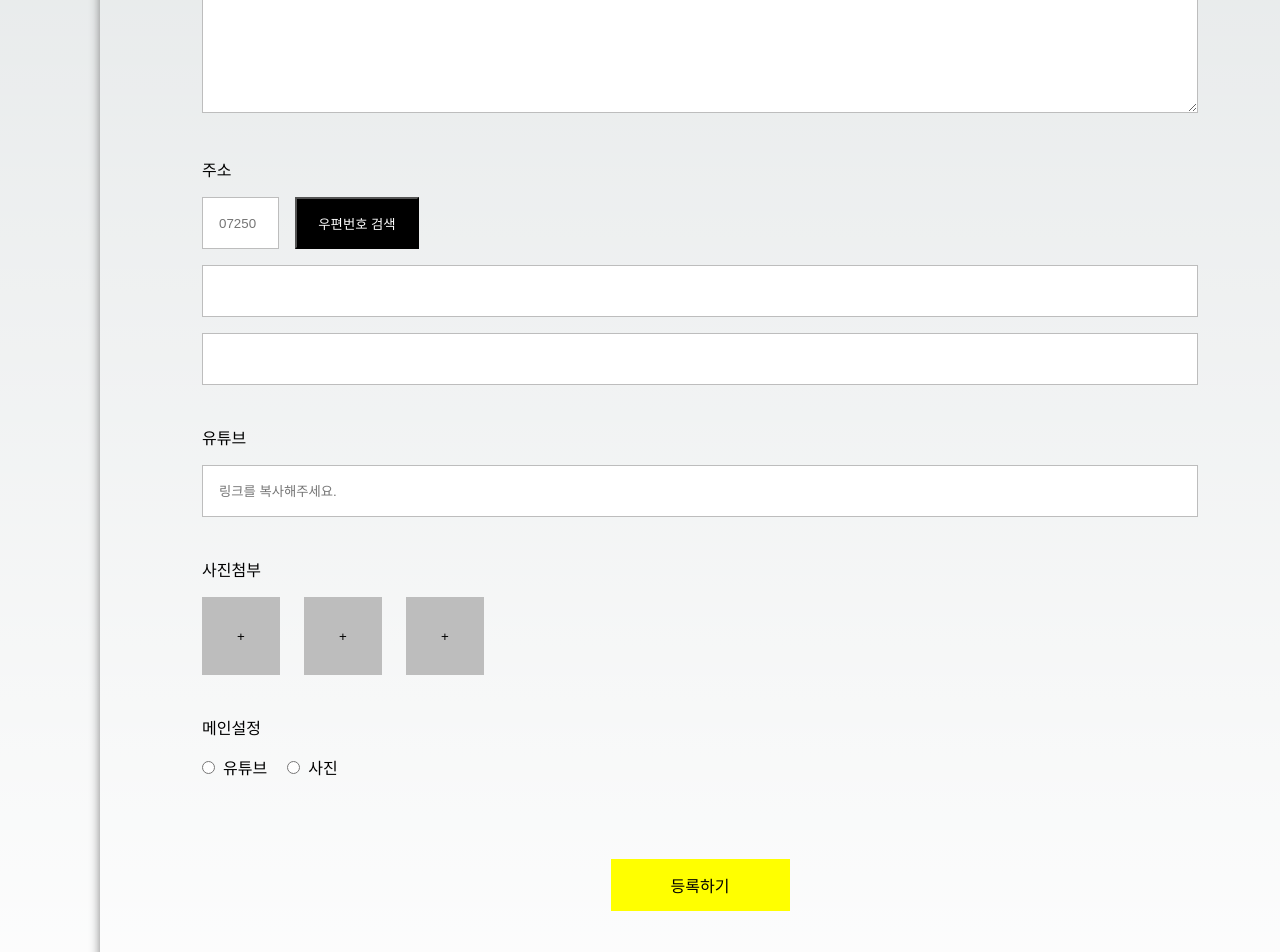
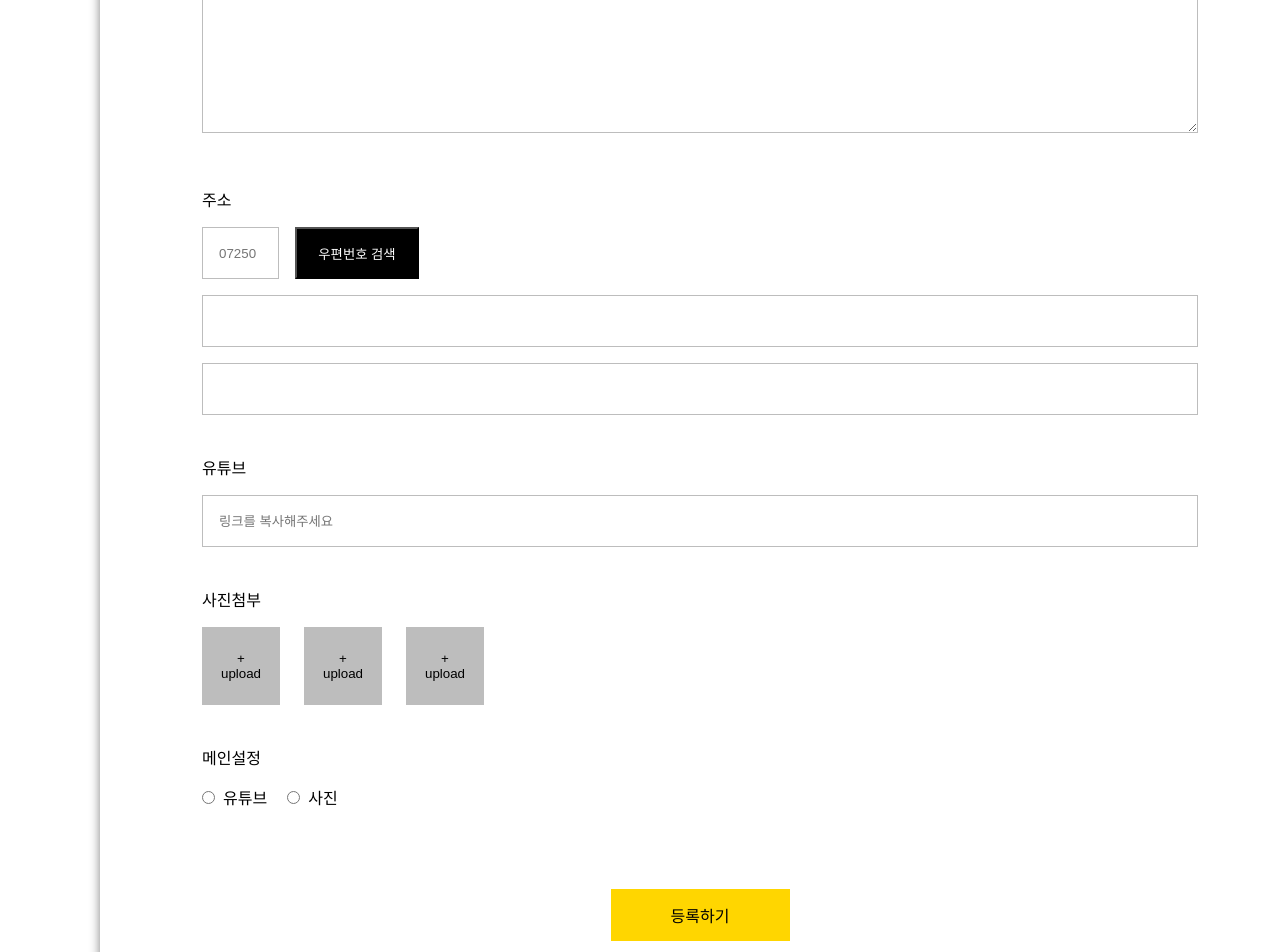
Before and after one commit to devgyuri/freeboard, a Next.js app: page /boards/new in a window 1280 px wide. Shown: the part 980-1932 px from the top of the page. Built offline with nearby package versions, Linux system fonts and the light colour scheme.

Commit message:
using react state

```diff
--- a/pages/boards/new/index.js
+++ b/pages/boards/new/index.js
@@ -1,48 +1,111 @@
 import {
+  Wrapper,
+  Title,
   Address,
-    ButtonWrapper,
   Contents,
   ImageWrapper,
   InputWrapper,
   Label,
-    OptionWrapper,
   Password,
-    RadioButton,
-    RadioLabel,
   SearchButton,
   Subject,
-    SubmitButton,
-    Title,
   UploadButton,
-    Wrapper,
   Writer,
   WriterWrapper,
   Youtube,
   Zipcode,
-    ZipcodeWrapper
+  ZipcodeWrapper,
+  ButtonWrapper,
+  CancelButton,
+  OptionWrapper,
+  RadioButton,
+  RadioLabel,
+  SubmitButton,
+  Error
 } from "../../../styles/boardsNew";
+import { useState } from "react";
 
 export default function BoardsNewPage() {
+  const [writer, setWriter] = useState("");
+  const [password, setPassword] = useState("");
+  const [title, setTitle] = useState("");
+  const [contents, setContents] = useState("");
+
+  const [writerError, setWriterError] = useState("");
+  const [passwordError, setPasswordError] = useState("");
+  const [titleError, setTitleError] = useState("");
+  const [contentsError, setContentsError] = useState("");
+
+  const onChangeWriter = (event) => {
+    setWriter(event.target.value);
+    if(event.target.value !== "") {
+      setWriterError("작성자를 입력해주세요");
+    }
+  };
+
+  const onChangePassword = (event) => {
+    setPassword(event.target.value);
+    if(event.target.value !== "") {
+      setPasswordError("");
+    }
+  };
+
+  const onChangeTitle = (event) => {
+    setTitle(event.target.value);
+    if(event.target.value !== "") {
+      setTitleError("");
+    }
+  };
+
+  const onChangeContents = (event) => {
+    setContents(event.target.value);
+    if(event.target.value !== "") {
+      setContentsError("");
+    }
+  };
+
+  const onClickSubmit = (event) => {
+    if(!writer) {
+      setWriterError("작성자를 입력해주세요");
+    }
+    if(!password) {
+      setPasswordError("비밀번호를 입력해주세요");
+    }
+    if(!title) {
+      setTitleError("제목을 입력해주세요");
+    }
+    if(!contents) {
+      setContentsError("내용을 입력해주세요");
+    }
+    if(writer && password && title && contents) {
+      alert("게시글이 등록되었습니다");
+    }
+  };
+
   return (
     <Wrapper>
       <Title>게시글 등록</Title>
       <WriterWrapper>
         <InputWrapper>
           <Label>작성자</Label>
-            <Writer type="text" placeholder="이름을 적어주세요."/>
+          <Writer type="text" placeholder="이름을 적어주세요" onChange={onChangeWriter}/>
+          <Error>{writerError}</Error>
         </InputWrapper>
         <InputWrapper>
           <Label>비밀번호</Label>
-            <Password type="password" placeholder="비밀번호를 작성해주세요."/>
+          <Password type="password" placeholder="비밀번호를 작성해주세요" onChange={onChangePassword}/>
+          <Error>{passwordError}</Error>
         </InputWrapper>
       </WriterWrapper>
       <InputWrapper>
         <Label>제목</Label>
-          <Subject type="text" placeholder="제목을 작성해주세요."/>
+        <Subject type="text" placeholder="제목을 작성해주세요" onChange={onChangeTitle}/>
+        <Error>{titleError}</Error>
       </InputWrapper>
       <InputWrapper>
         <Label>내용</Label>
-          <Contents placeholder="내용을 작성해주세요."/>
+        <Contents type="text" placeholder="내용을 작성해주세요" onChange={onChangeContents}/>
+        <Error>{contentsError}</Error>
       </InputWrapper>
       <InputWrapper>
         <Label>주소</Label>
@@ -50,18 +113,18 @@ import {
           <Zipcode placeholder="07250"/>
           <SearchButton>우편번호 검색</SearchButton>
         </ZipcodeWrapper>
-          <Address />
-          <Address />
+        <Address/>
+        <Address/>
       </InputWrapper>
       <InputWrapper>
         <Label>유튜브</Label>
-          <Youtube placeholder="링크를 복사해주세요."/>
+        <Youtube placeholder="링크를 복사해주세요"/>
       </InputWrapper>
       <ImageWrapper>
         <Label>사진첨부</Label>
-          <UploadButton>+</UploadButton>
-          <UploadButton>+</UploadButton>
-          <UploadButton>+</UploadButton>
+        <UploadButton>+<br/>upload</UploadButton>
+        <UploadButton>+<br/>upload</UploadButton>
+        <UploadButton>+<br/>upload</UploadButton>
       </ImageWrapper>
       <OptionWrapper>
         <Label>메인설정</Label>
@@ -71,8 +134,8 @@ import {
         <RadioLabel htmlFor="image">사진</RadioLabel>
       </OptionWrapper>
       <ButtonWrapper>
-          <SubmitButton>등록하기</SubmitButton>
+        <SubmitButton onClick={onClickSubmit}>등록하기</SubmitButton>
       </ButtonWrapper>
     </Wrapper>
   );
-  }
+};
--- a/styles/boardsNew.js
+++ b/styles/boardsNew.js
@@ -2,7 +2,7 @@ import styled from "@emotion/styled";
 
 export const Wrapper = styled.div`
   width: 1200px;
-  border: 1px solid black;
+  /* height: 1847px; */
   margin: 100px;
   padding-top: 80px;
   padding-bottom: 100px;
@@ -16,7 +16,7 @@ export const Wrapper = styled.div`
 `;
 
 export const Title = styled.div`
-  font-family: Arial, Helvetica, sans-serif;
+  font-family: Aria, Helvetica, sans-serif;
   font-size: 34px;
   font-weight: bold;
 `;
@@ -126,13 +126,13 @@ export const OptionWrapper = styled.div`
 
 export const RadioButton = styled.input`
   cursor: pointer;
+  accent-color: #ffd600;
 `;
 
 export const RadioLabel = styled.label`
   margin-left: 8px;
   margin-right: 20px;
   font-weight: 500;
-  cursor: pointer;
 `;
 
 export const ButtonWrapper = styled.div`
@@ -163,6 +163,11 @@ export const SubmitButton = styled.button`
   margin-left: 12px;
   margin-right: 12px;
   cursor: pointer;
+  background-color: #ffd600;
+`;
 
-  background-color: yellow;
+export const Error = styled.div`
+    padding-top: 10px;
+    font-size: 14px;
+    color: red;
 `;
--- a/styles/globals.css
+++ b/styles/globals.css
@@ -1,107 +1,5 @@
-:root {
-  --max-width: 1100px;
-  --border-radius: 12px;
-  --font-mono: ui-monospace, Menlo, Monaco, 'Cascadia Mono', 'Segoe UI Mono',
-    'Roboto Mono', 'Oxygen Mono', 'Ubuntu Monospace', 'Source Code Pro',
-    'Fira Mono', 'Droid Sans Mono', 'Courier New', monospace;
-
-  --foreground-rgb: 0, 0, 0;
-  --background-start-rgb: 214, 219, 220;
-  --background-end-rgb: 255, 255, 255;
-
-  --primary-glow: conic-gradient(
-    from 180deg at 50% 50%,
-    #16abff33 0deg,
-    #0885ff33 55deg,
-    #54d6ff33 120deg,
-    #0071ff33 160deg,
-    transparent 360deg
-  );
-  --secondary-glow: radial-gradient(
-    rgba(255, 255, 255, 1),
-    rgba(255, 255, 255, 0)
-  );
-
-  --tile-start-rgb: 239, 245, 249;
-  --tile-end-rgb: 228, 232, 233;
-  --tile-border: conic-gradient(
-    #00000080,
-    #00000040,
-    #00000030,
-    #00000020,
-    #00000010,
-    #00000010,
-    #00000080
-  );
-
-  --callout-rgb: 238, 240, 241;
-  --callout-border-rgb: 172, 175, 176;
-  --card-rgb: 180, 185, 188;
-  --card-border-rgb: 131, 134, 135;
-}
-
-@media (prefers-color-scheme: dark) {
-  :root {
-    --foreground-rgb: 255, 255, 255;
-    --background-start-rgb: 0, 0, 0;
-    --background-end-rgb: 0, 0, 0;
-
-    --primary-glow: radial-gradient(rgba(1, 65, 255, 0.4), rgba(1, 65, 255, 0));
-    --secondary-glow: linear-gradient(
-      to bottom right,
-      rgba(1, 65, 255, 0),
-      rgba(1, 65, 255, 0),
-      rgba(1, 65, 255, 0.3)
-    );
-
-    --tile-start-rgb: 2, 13, 46;
-    --tile-end-rgb: 2, 5, 19;
-    --tile-border: conic-gradient(
-      #ffffff80,
-      #ffffff40,
-      #ffffff30,
-      #ffffff20,
-      #ffffff10,
-      #ffffff10,
-      #ffffff80
-    );
-
-    --callout-rgb: 20, 20, 20;
-    --callout-border-rgb: 108, 108, 108;
-    --card-rgb: 100, 100, 100;
-    --card-border-rgb: 200, 200, 200;
-  }
-}
-
 * {
   box-sizing: border-box;
   padding: 0;
   margin: 0;
 }
-
-html,
-body {
-  max-width: 100vw;
-  overflow-x: hidden;
-}
-
-body {
-  color: rgb(var(--foreground-rgb));
-  background: linear-gradient(
-      to bottom,
-      transparent,
-      rgb(var(--background-end-rgb))
-    )
-    rgb(var(--background-start-rgb));
-}
-
-a {
-  color: inherit;
-  text-decoration: none;
-}
-
-@media (prefers-color-scheme: dark) {
-  html {
-    color-scheme: dark;
-  }
-}
```
Lines whose indentation alone changed are shown as unchanged.
